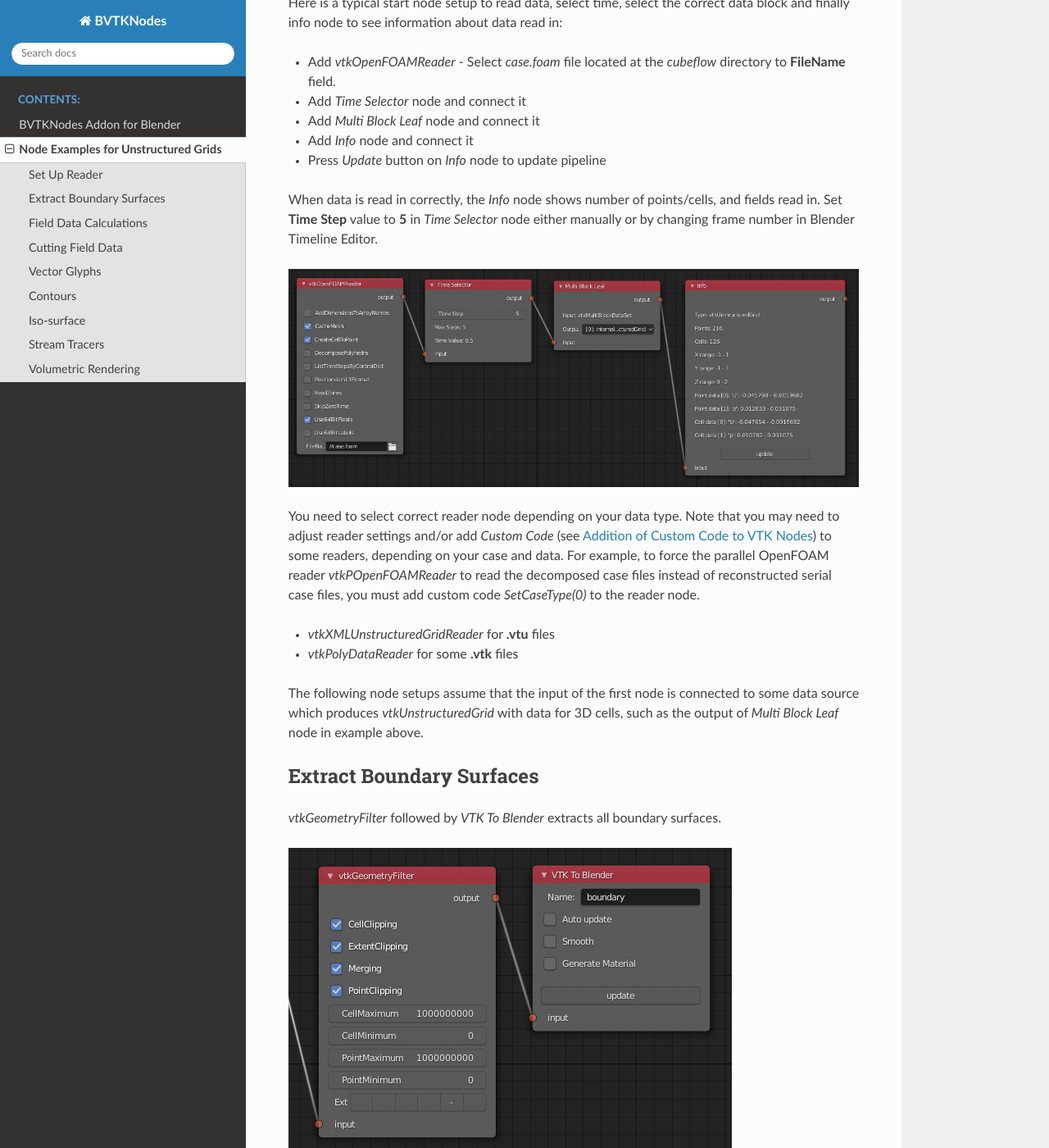
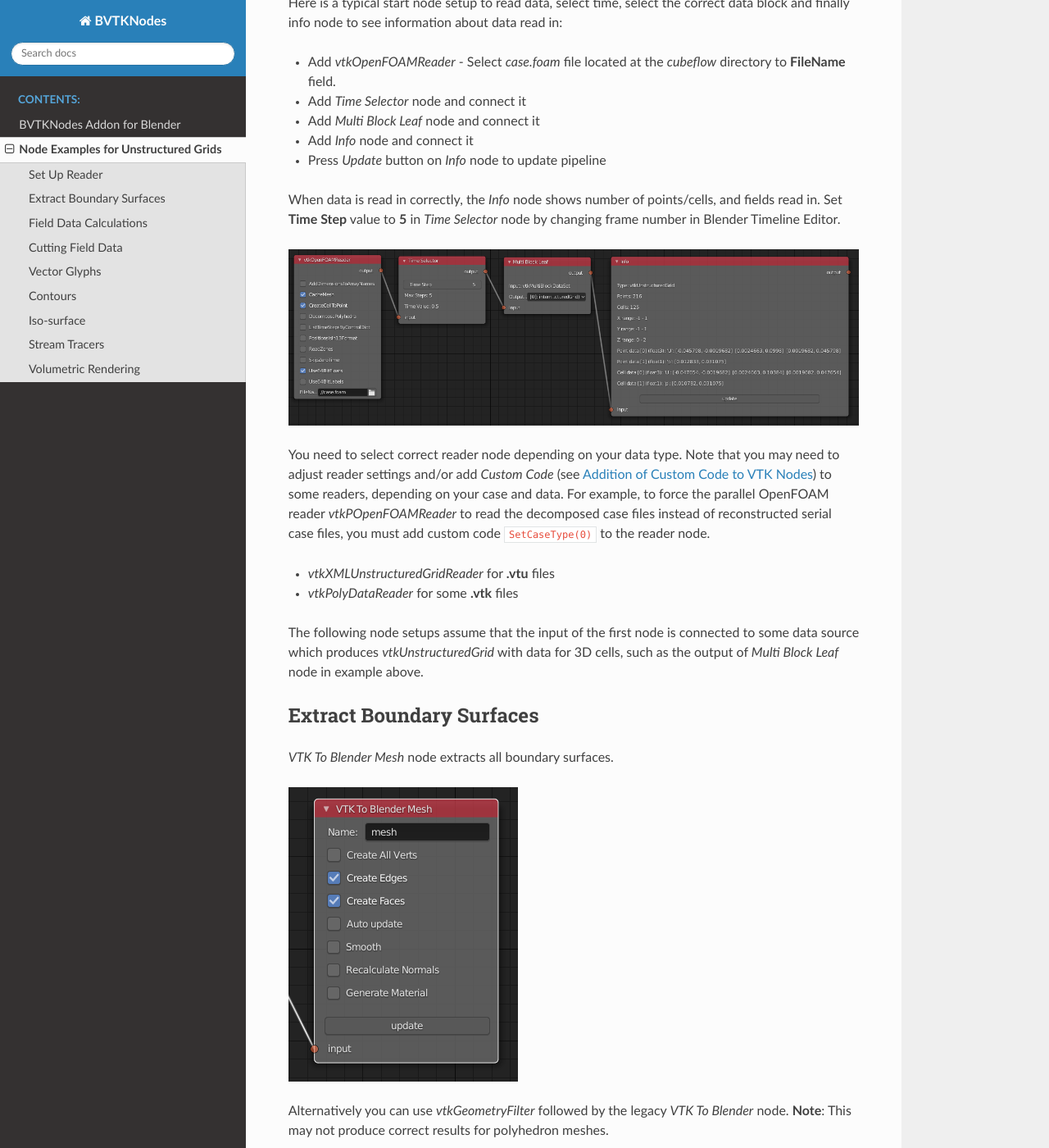
Before and after one commit to simboden/BVtkNodes, a Sphinx documentation site: the page built from docs/ug_nodes.rst, in a window 1280 px wide and 1400 px high, scrolled down 876 px. Shown: the whole window at 82% size. Built offline with Sphinx 7.4.7 and the Read the Docs theme 2.0.0, drawn with Linux system fonts in a browser that asks for light colours; some of the changed text lies outside the part shown.

Commit message:
Update doc UG examples to VTK To Blender Mesh node
- New images for use of VTK To Blender Mesh.
- Other minor docs fixes.

```diff
--- a/docs/BVTKNodes.rst
+++ b/docs/BVTKNodes.rst
@@ -345,7 +345,8 @@ lists, without any pre-processing. This works well when VTK data
 consists of simple cells with ordered vertices as input, such as
 e.g. trigonal or quadrigonal boundary faces generated with
 *vtkGeometryFilter*. Direct conversion of 3D cells or polygons does
-not work correctly.
+not work correctly. In those cases, please use `VTK To Blender Mesh`_
+node without *vtkGeometryFilter* instead.
 
 - **Name** specifies the object and mesh names for the Blender object
   which will be created. **Note:** Any pre-existing mesh will be deleted
@@ -388,6 +389,8 @@ following additions:
 - **Create Faces**: If enabled, creates boundary faces (faces used by
   only one VTK cell). Internal faces (faces shared by two
   3D cells) are not exported.
+
+.. image:: images/vtk_to_blender_mesh_node.png
 
 
 VTK To Blender Particles
--- a/docs/ug_nodes.rst
+++ b/docs/ug_nodes.rst
@@ -30,7 +30,7 @@ data read in:
 
 When data is read in correctly, the *Info* node shows number of
 points/cells, and fields read in. Set **Time Step** value to **5** in
-*Time Selector* node either manually or by changing frame number in
+*Time Selector* node by changing frame number in
 Blender Timeline Editor.
 
 .. image:: images/ug_reader_nodesetup.png
@@ -41,7 +41,7 @@ that you may need to adjust reader settings and/or add *Custom Code*
 to some readers, depending on your case and data. For example, to force
 the parallel OpenFOAM reader *vtkPOpenFOAMReader* to read the decomposed
 case files instead of reconstructed serial case files, you must add
-custom code `SetCaseType(0)` to the reader node.
+custom code ``SetCaseType(0)`` to the reader node.
 
 * *vtkXMLUnstructuredGridReader* for **.vtu** files
 * *vtkPolyDataReader* for some **.vtk** files
@@ -56,18 +56,23 @@ in example above.
 Extract Boundary Surfaces
 -------------------------
 
-*vtkGeometryFilter* followed by *VTK To Blender* extracts all boundary
-surfaces.
+*VTK To Blender Mesh* node extracts all boundary surfaces.
+
+.. image:: images/vtk_to_blender_mesh_node.png
+
+Alternatively you can use *vtkGeometryFilter* followed by the legacy
+*VTK To Blender* node.
+**Note**: This may not produce correct results for polyhedron meshes.
 
 .. image:: images/ug_boundary_nodesetup.png
 
 If you want to extract a single boundary patch for OpenFOAM case, you
 need to
 
-* Add **EnableAllPatchArrays()** Custom Code to *vtkOpenFOAMReader*
+* Add ``EnableAllPatchArrays()`` Custom Code to *vtkOpenFOAMReader*
   (see :ref:`custom_code`).
 * Add two *Multi Block Leaf* nodes in series to select patches and the
-  wanted patch, before connecting to *vtkGeometryFilter*.
+  wanted patch, before connecting to *VTK To Blender Mesh*.
 
 .. image:: images/ug_extract_boundary_patch_nodesetup.png
 
@@ -115,11 +120,11 @@ Use *vtkCutter* in combination with a geometry generator (like
   *vtkCutter* node.
 * Connect *Color Ramp* to the **lookuptable** connector in the *Color
   Mapper* node.
-* In the *VTK To Blender* node, you must enable **Generate Material**,
+* In the *VTK To Blender Mesh* node, you must enable **Generate Material**,
   so that result colors will be shown after final Update. Note: 3D
   Viewport must be in *Material Preview* or *Rendered* mode to see the
   colors.
-* Run *Update* on the *VTK To Blender* node, then select the correct
+* Run *Update* on the *VTK To Blender Mesh* node, then select the correct
   field for **color by** in *Color Mapper* node, fix range min and max
   if required, and click *Update* again.
 
@@ -147,7 +152,7 @@ how to color glyphs by velocity magnitude.
 * Add *vtkGlyph3D* node, and set **ScaleFactor** to 20, and
   **ColorMode** to ColorByVector.
 * Connect *vtkArrowSource* to **input 1**, and add *Color Mapper*,
-  *Color Ramp*, and *VTK To Blender* (with Generate Material enabled).
+  *Color Ramp*, and *VTK To Blender Mesh* (with Generate Material enabled).
 * Run *Update*, select *Vector Magnitude* in *Color Mapper* node, and
   run *Update* again.
 
@@ -185,12 +190,10 @@ Contours can be generated with *vtkContourFilter*:
 * Add *vtkContourFilter*, and add wanted contour values by pressing
   the plus icon and then input three values: 0.017, 0.02, 0.023.
   Disable **GenerateTriangles** to retain polyhedrons.
-* **Optional:** Add *vtkGeometryFilter* and modify minimum values if you
-  want to test first to get only a small part of a large domain.
-* Add *Color Mapper*, *Color Ramp* and *VTK To Blender* nodes. In *VTK
-  To Blender* node, select both **Generate Material** and **Smooth**
+* Add *Color Mapper*, *Color Ramp* and *VTK To Blender Mesh* nodes. In *VTK
+  To Blender Mesh* node, select both **Generate Material** and **Smooth**
   to get smoothened face normals.
-* Run *Update* on the *VTK To Blender* node, select appropriate
+* Run *Update* on the *VTK To Blender Mesh* node, select appropriate
   coloring in *Color Mapper*, and rerun *Update*.
 
 .. image:: images/ug_contour_nodesetup.png
@@ -241,9 +244,9 @@ e.g. *vtkTubeFilter* using this node setup:
   **Radius**.
 * *vtkPolyDataNormals* (without **FlipNormals**) is needed to get good
   face normals for the result.
-* Finally add *Color Mapper*, *Color Ramp* and *VTK To Blender* with
+* Finally add *Color Mapper*, *Color Ramp* and *VTK To Blender Mesh* with
   **Generate Material** and **Smooth** on.
-* Run *Update* on the *VTK To Blender* node, select appropriate
+* Run *Update* on the *VTK To Blender Mesh* node, select appropriate
   coloring in *Color Mapper*, and rerun *Update*.
 
 .. image:: images/ug_stream_tracers_nodesetup.png
```
Also changed, not shown: docs/images/ug_array_calculator_nodesetup.png, docs/images/ug_contour_nodesetup.png, docs/images/ug_cut_plane_nodesetup.png, docs/images/ug_extract_boundary_patch_nodesetup.png, docs/images/ug_glyphs_nodesetup.png, docs/images/ug_isosurface_nodesetup.png, docs/images/ug_reader_nodesetup.png, docs/images/ug_stream_tracers_nodesetup.png, docs/images/vtk_to_blender_mesh_node.png (added).
